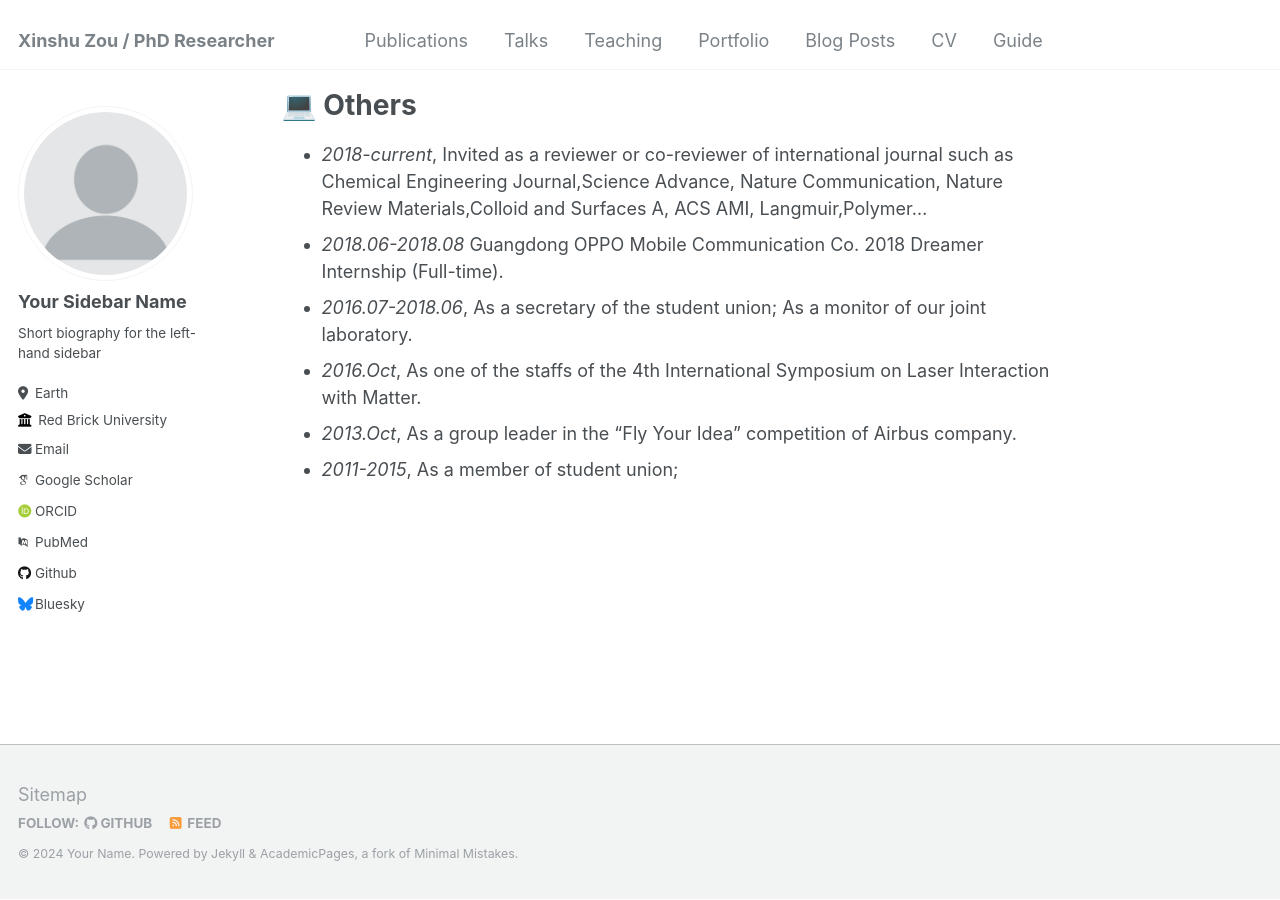
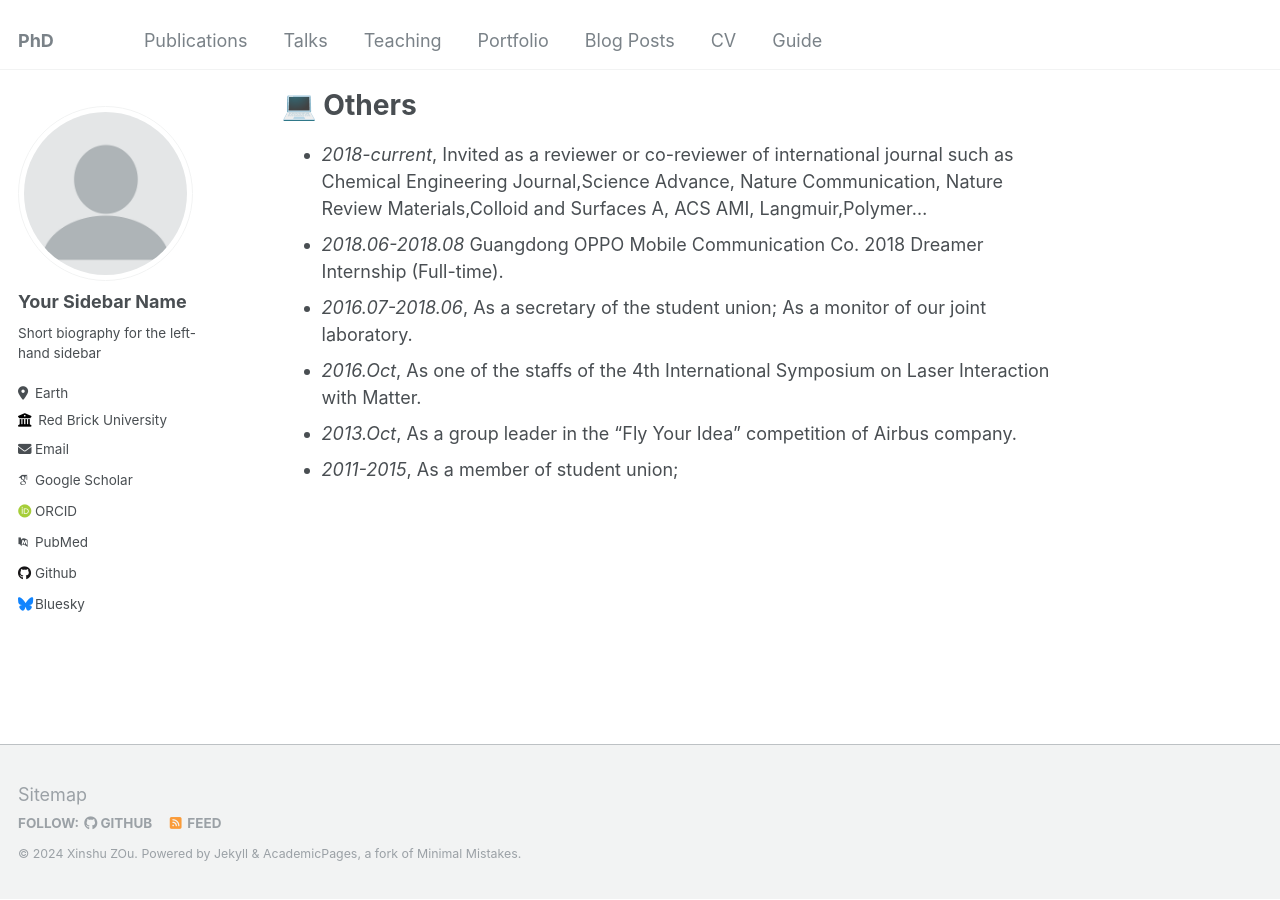
Before and after one commit to xinshuzou/xinshuzou, a Jekyll site: the page built from _pages/about.md, in a window 1280 px wide and 900 px high, scrolled down 3596 px. Built offline with Jekyll 4.4.1, drawn with Linux system fonts in a browser that asks for light colours; some web fonts are replaced.

Commit message:
Update _config.yml

```diff
--- a/_config.yml
+++ b/_config.yml
@@ -8,9 +8,9 @@
 
 # Basic Site Settings
 locale                   : "en-US"
-title                    : "Xinshu Zou / PhD Researcher"
+title                    : "PhD"
 title_separator          : "-"
-name                     : &name "Your Name"
+name                     : &name "Xinshu ZOu"
 description              : &description "personal description"
 url                      : https://academicpages.github.io # the base hostname & protocol for your site e.g. "https://mmistakes.github.io"
 baseurl                  : "" # the subpath of your site, e.g. "/blog"
```
